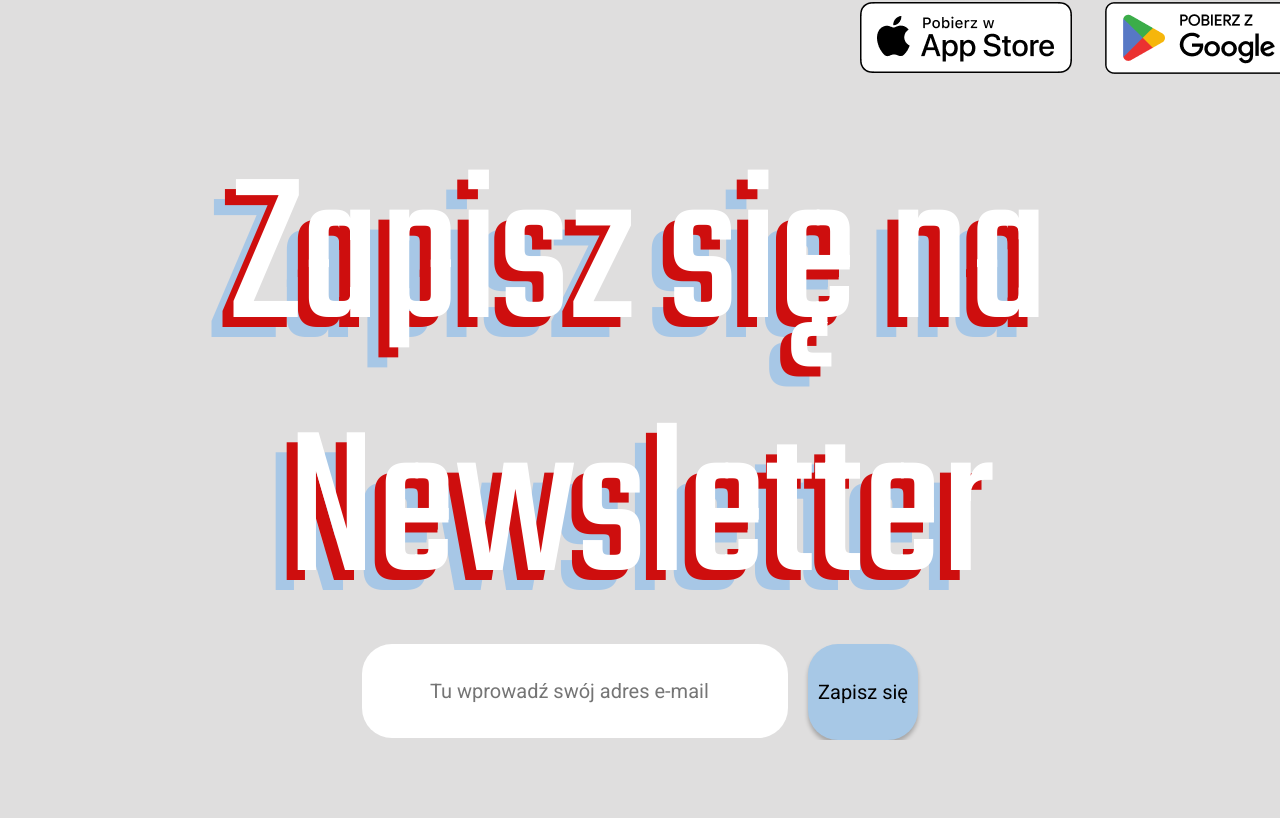
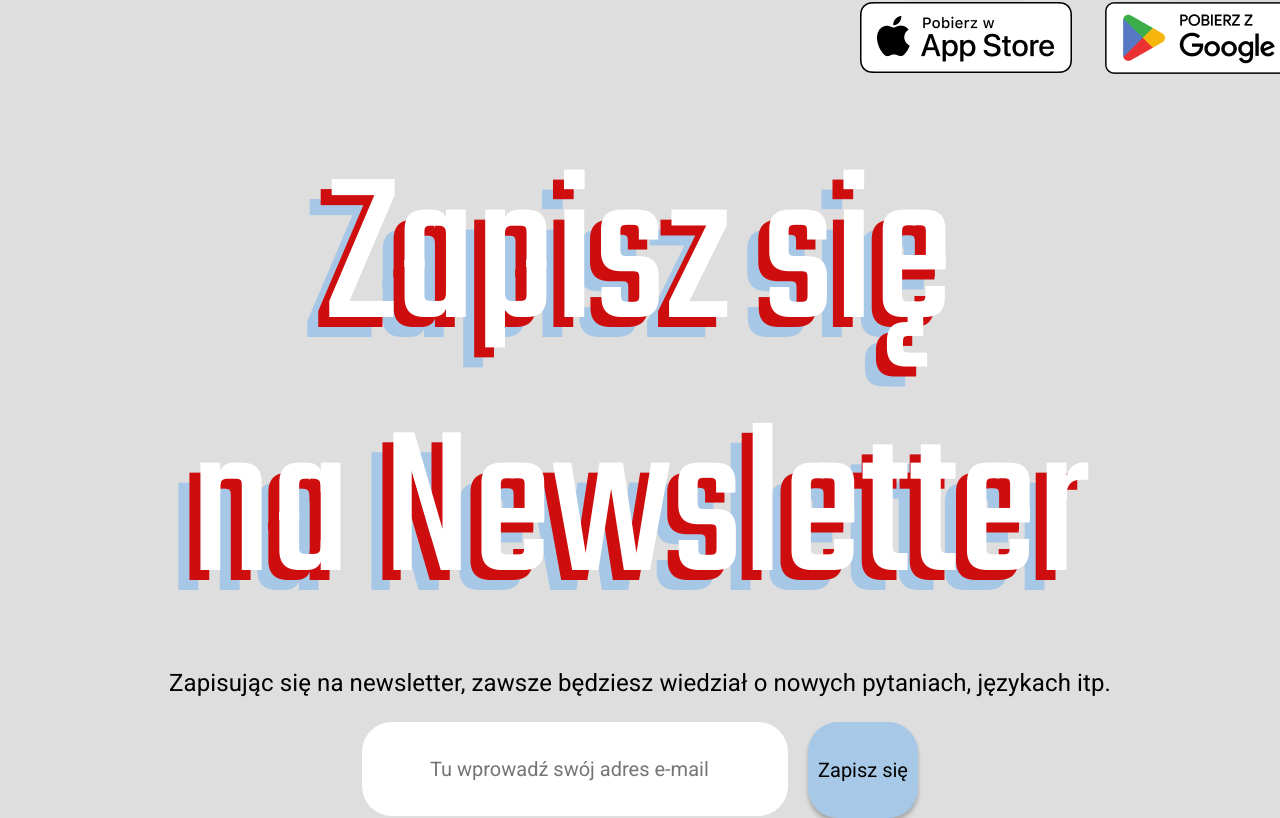
Before and after one commit to AzenoIT/dev_me_up, a Next.js app in the folder landing_page/: page / in a window 1280 px wide. Shown: the part 1436-2254 px from the top of the page. Before the commit the page ends 2176 px from the top, so only its background shows below. Built offline with nearby package versions, Linux system fonts and the light colour scheme.

Commit message:
add title and text to nextletter component

```diff
--- a/landing_page/src/app/newsletter/page.js
+++ b/landing_page/src/app/newsletter/page.js
@@ -21,8 +21,9 @@ function Newsletter() {
             <div className="hide-on-mobile">
                 <div className='h1_box_desktop'>
                     <h1 className={`${teko400.className} h1_desktop`}>
-                        Zapisz się na Newsletter
+                        Zapisz się na&nbsp;Newsletter
                     </h1>
+                    <p className={`${roboto400.className} desc_desktop`}>Zapisując się na newsletter,&nbsp;zawsze będziesz wiedział&nbsp;o nowych pytaniach, językach itp.</p>
                 </div>
                 <div className="input_box">
                     <input className={`${roboto400.className} input_desktop`} type='text' name='email'
--- a/landing_page/src/styles/css/style.css
+++ b/landing_page/src/styles/css/style.css
@@ -205,6 +205,13 @@ a {
   margin-bottom: 4.625rem;
 }
 
+.desc_desktop {
+  font-size: 24px;
+  line-height: 30px;
+  text-align: center;
+  letter-spacing: 0.1px;
+}
+
 .input_box {
   display: flex;
   justify-content: center;
--- a/landing_page/src/styles/scss/components/newsletter.scss
+++ b/landing_page/src/styles/scss/components/newsletter.scss
@@ -37,6 +37,13 @@
 .btn_newsletter_add{
     margin-bottom: toRem(74px);
 }
+.desc_desktop{
+    font-size: 24px;
+    line-height: 30px;
+    text-align: center;
+    letter-spacing: 0.1px;
+}
+
 
 .input_box{
     display: flex;
```
Also changed, not shown: 1 other file (tests, documents, lock files or other folders).
